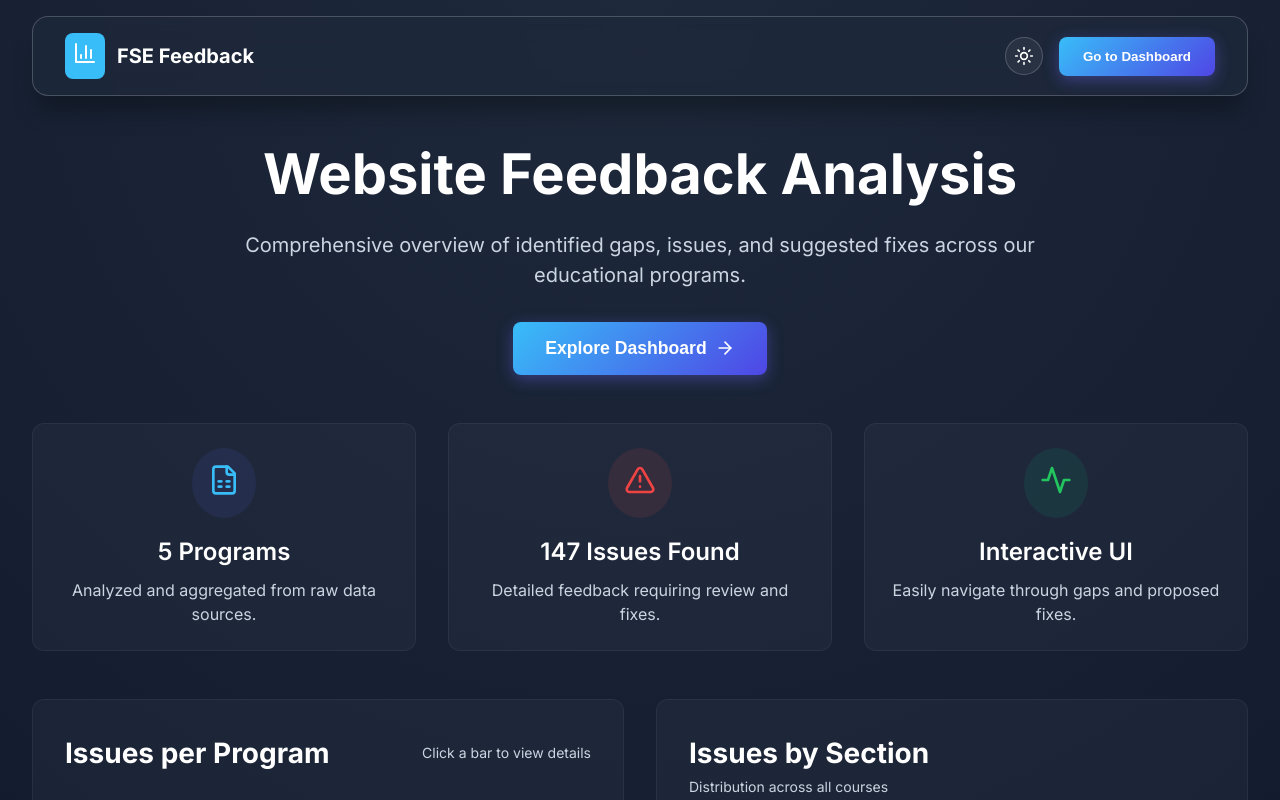
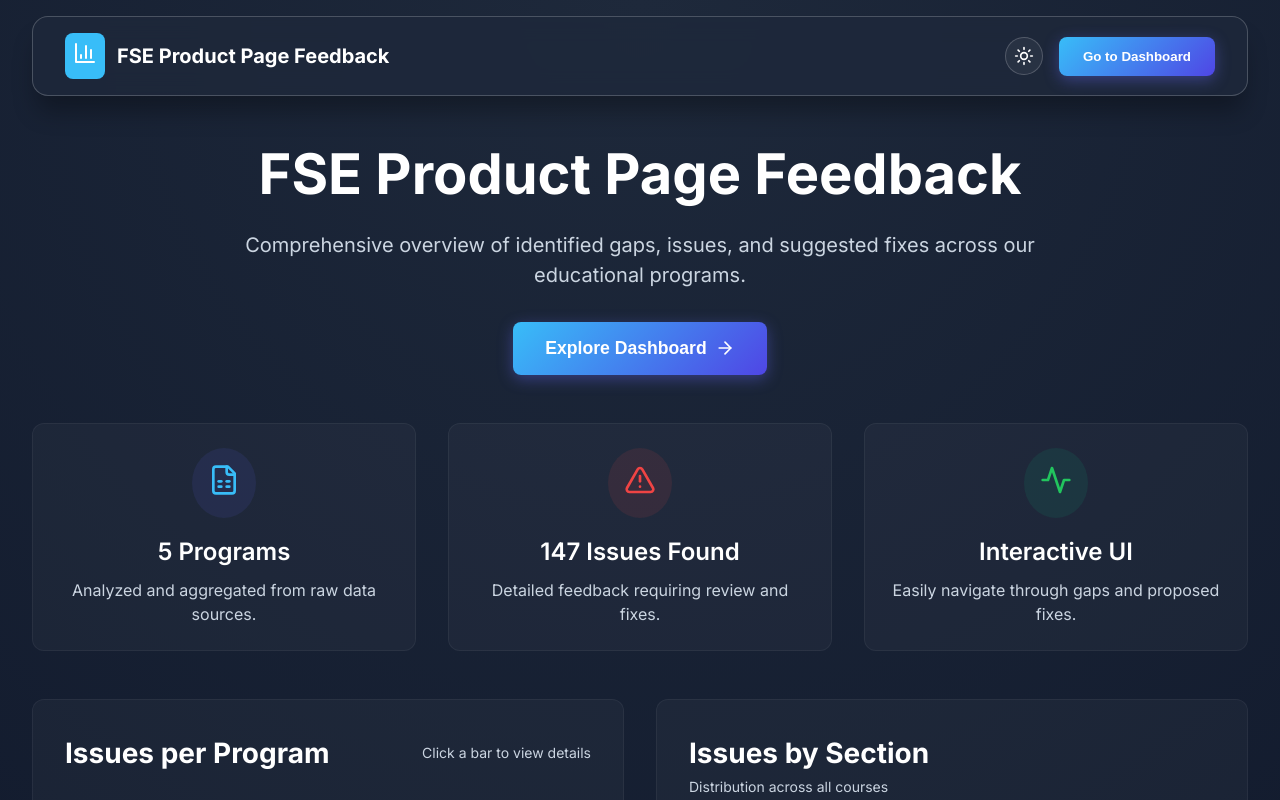
Before and after one commit to NanditaVora/website-feedback-dashboard, a React (Vite) app: page / in a window 1280 px wide. Shown: the top 800 px of the page. Built offline with nearby package versions, Linux system fonts and the light colour scheme.

Commit message:
style: Rename dashboard to 'FSE Product Page Feedback'

```diff
--- a/index.html
+++ b/index.html
@@ -3,7 +3,7 @@
   <head>
     <meta charset="UTF-8" />
     <meta name="viewport" content="width=device-width, initial-scale=1.0" />
-    <title>Website Feedback Dashboard</title>
+    <title>FSE Product Page Feedback</title>
     <link href="https://fonts.googleapis.com/css2?family=Inter:wght@300;400;500;600;700&display=swap" rel="stylesheet">
   </head>
   <body>
--- a/src/App.jsx
+++ b/src/App.jsx
@@ -30,7 +30,7 @@ function App() {
             <BarChart3 size={24} color="white" />
           </div>
           <h1 style={{ fontSize: '1.25rem', fontWeight: '700' }} className="text-gradient">
-            FSE Feedback
+            FSE Product Page Feedback
           </h1>
         </div>
         <div style={{ display: 'flex', gap: '1rem', alignItems: 'center' }}>
--- a/src/components/Landing.jsx
+++ b/src/components/Landing.jsx
@@ -32,7 +32,7 @@ const Landing = ({ navigateToProgram, data }) => {
     <div className="container animate-fade-in" style={{ padding: '2rem 2rem 4rem 2rem' }}>
       <div style={{ textAlign: 'center', maxWidth: '800px', margin: '0 auto 3rem auto' }}>
         <h1 style={{ fontSize: '3.5rem', fontWeight: '800', marginBottom: '1.5rem', lineHeight: '1.1' }}>
-          Website <span className="text-gradient">Feedback</span> Analysis
+          FSE <span className="text-gradient">Product Page</span> Feedback
         </h1>
         <p style={{ fontSize: '1.25rem', color: 'var(--text-secondary)', marginBottom: '2rem' }}>
           Comprehensive overview of identified gaps, issues, and suggested fixes across our educational programs.
```
